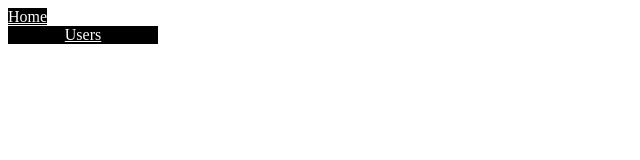
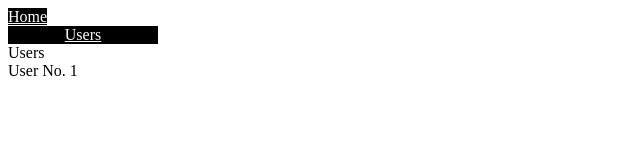
Before and after one commit to 5ma/udemy-vuex, a Vue app: page /users/1 in a window 1280 px wide. Shown: the top 160 px of the page, without its empty margins (0-640 px from the left). Built offline with nearby package versions, Linux system fonts and the light colour scheme.

Commit message:
✨ 動的なURLを作成して、データを受け取ってみる

```diff
--- a/src/router.js
+++ b/src/router.js
@@ -15,7 +15,7 @@ export default new Router({
       component: Home,
     },
     {
-      path: "/users",
+      path: "/users/:id",
       component: Users,
     },
   ],
--- a/src/views/Users.vue
+++ b/src/views/Users.vue
@@ -1,3 +1,6 @@
 <template>
-  <div>Users</div>
+  <div>
+    <div>Users</div>
+    <div>User No. {{ $route.params.id }}</div>
+  </div>
 </template>
```
